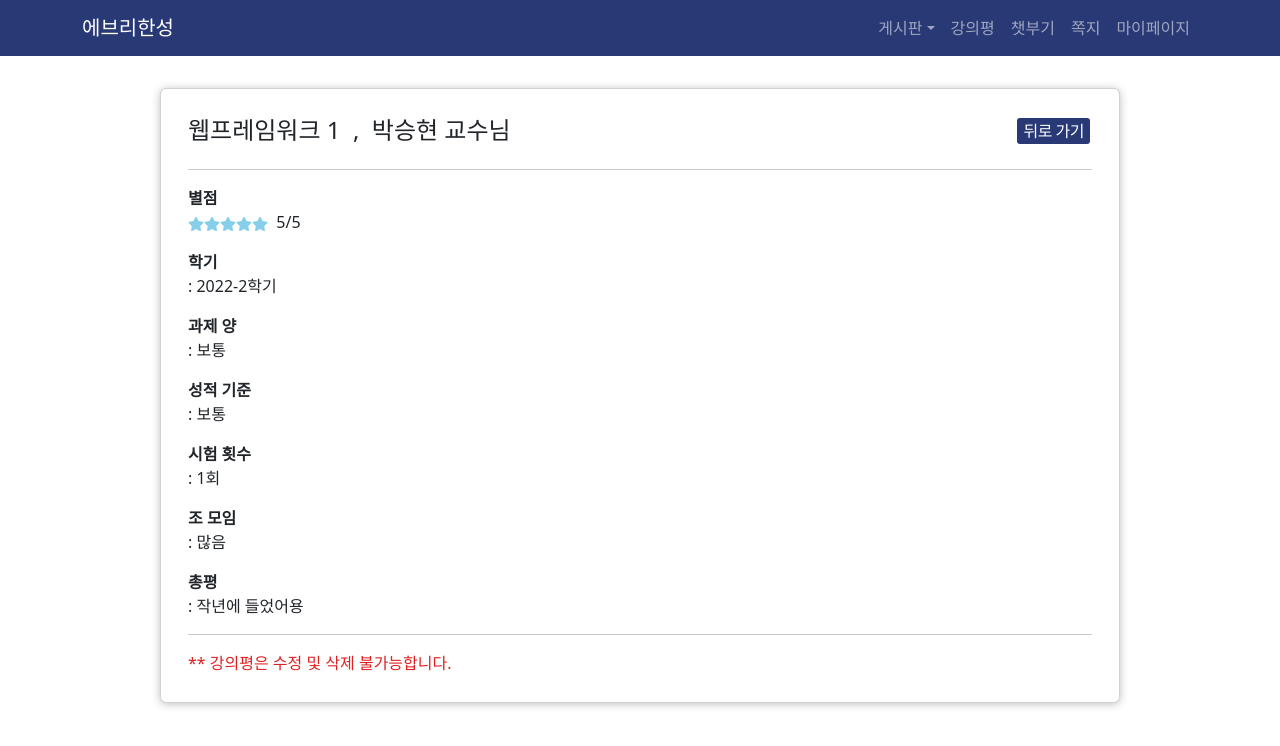
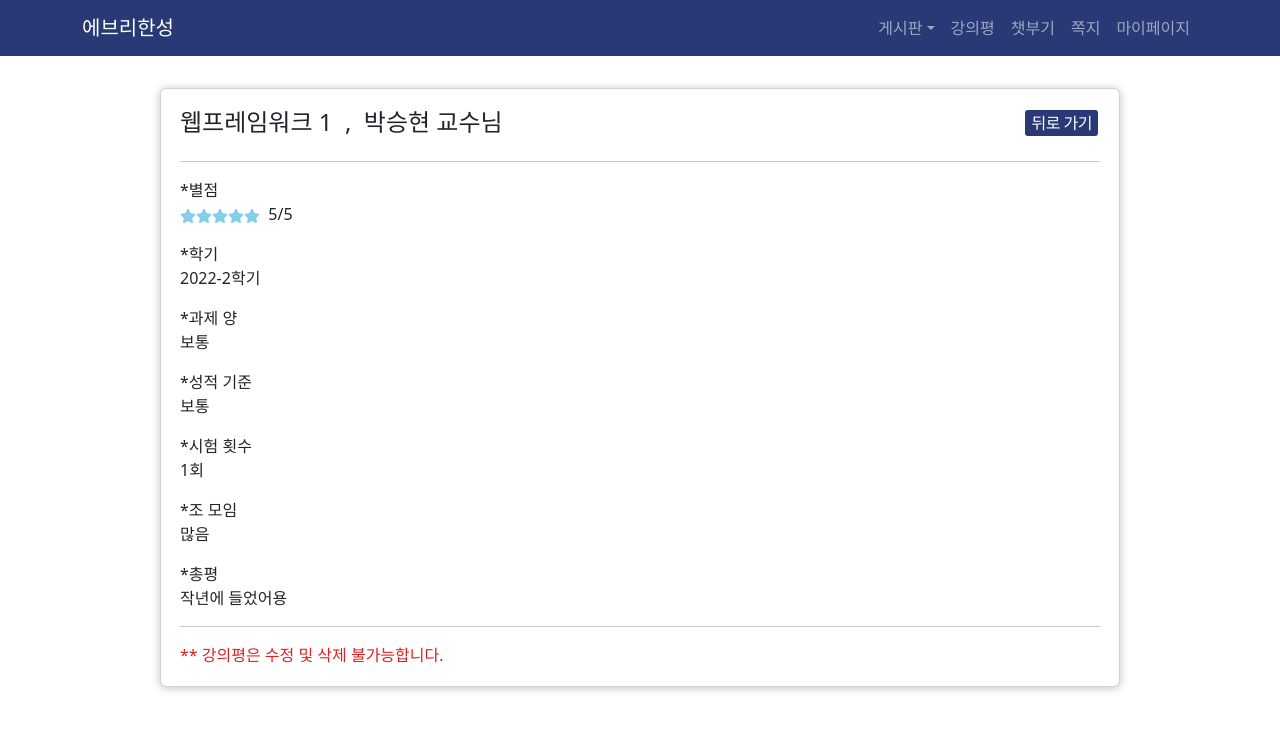
Before and after one commit to minseokiim/everyHansung_Front, a React (Create React App) app: page /lectureboard/1 in a window 1280 px wide. Shown: the top 746 px of the page. Built offline with nearby package versions, Linux system fonts and the light colour scheme; data requests are answered from the project's data file.

Commit message:
강의평 데이터 받기

```diff
--- a/db.json
+++ b/db.json
@@ -29,6 +29,18 @@
       "test": "1회",
       "team": "많음",
       "id": 1
+    },
+    {
+      "lectureName": "ㄱㄱ",
+      "professor": "ㄷㄷ",
+      "content": "ㄱㄱ",
+      "selectedStar": 2,
+      "semester": "2023-1학기",
+      "homework": "보통",
+      "score": "보통",
+      "test": "2회",
+      "team": "보통",
+      "id": 2
     }
   ],
   "freecomments": [
--- a/src/page/lectureBoardPage/LectureListPage.js
+++ b/src/page/lectureBoardPage/LectureListPage.js
@@ -49,7 +49,7 @@ const LectureListPage = () => {
     <div>
       <div>
         <div className="d-flex justify-content-between">
-          <strong className="p-3">강의평</strong>
+          <h5 className="p-3">강의평</h5>
           <button
             className="m-2  write-button"
             onClick={() => {
--- a/src/page/lectureBoardPage/LectureShowPage.js
+++ b/src/page/lectureBoardPage/LectureShowPage.js
@@ -21,7 +21,7 @@ const LectureShowPage = () => {
   }, []);
 
   return (
-    <div className="p-4">
+    <div className="p-3">
       <div className="d-flex">
         <h4 className="flex-grow-1">
           {post.lectureName} &nbsp;, &nbsp;{post.professor} 교수님
@@ -42,36 +42,40 @@ const LectureShowPage = () => {
 
       <hr />
       <p>
-        <strong> 별점</strong>
-        <br />
+        *별점 <br />
         {createArray(5).map((n, i) => (
           <Star key={i} selected={post.selectedStar > i} />
         ))}
         &nbsp;&nbsp;{post.selectedStar}/5
       </p>
       <p>
-        <strong>학기</strong>
-        <br />: {post.semester}
+        *학기
+        <br />
+        {post.semester}
       </p>
       <p>
-        <strong>과제 양</strong>
-        <br />: {post.homework}
+        *과제 양<br />
+        {post.homework}
       </p>
       <p>
-        <strong>성적 기준</strong>
-        <br />: {post.score}
+        *성적 기준
+        <br />
+        {post.score}
       </p>
       <p>
-        <strong>시험 횟수</strong>
-        <br />: {post.test}
+        *시험 횟수
+        <br />
+        {post.test}
       </p>
       <p>
-        <strong>조 모임</strong>
-        <br />: {post.team}
+        *조 모임
+        <br />
+        {post.team}
       </p>
       <p>
-        <strong>총평</strong>
-        <br />: {post.content}
+        *총평
+        <br />
+        {post.content}
       </p>
       <hr />
       <div className="important">** 강의평은 수정 및 삭제 불가능합니다.</div>
```
